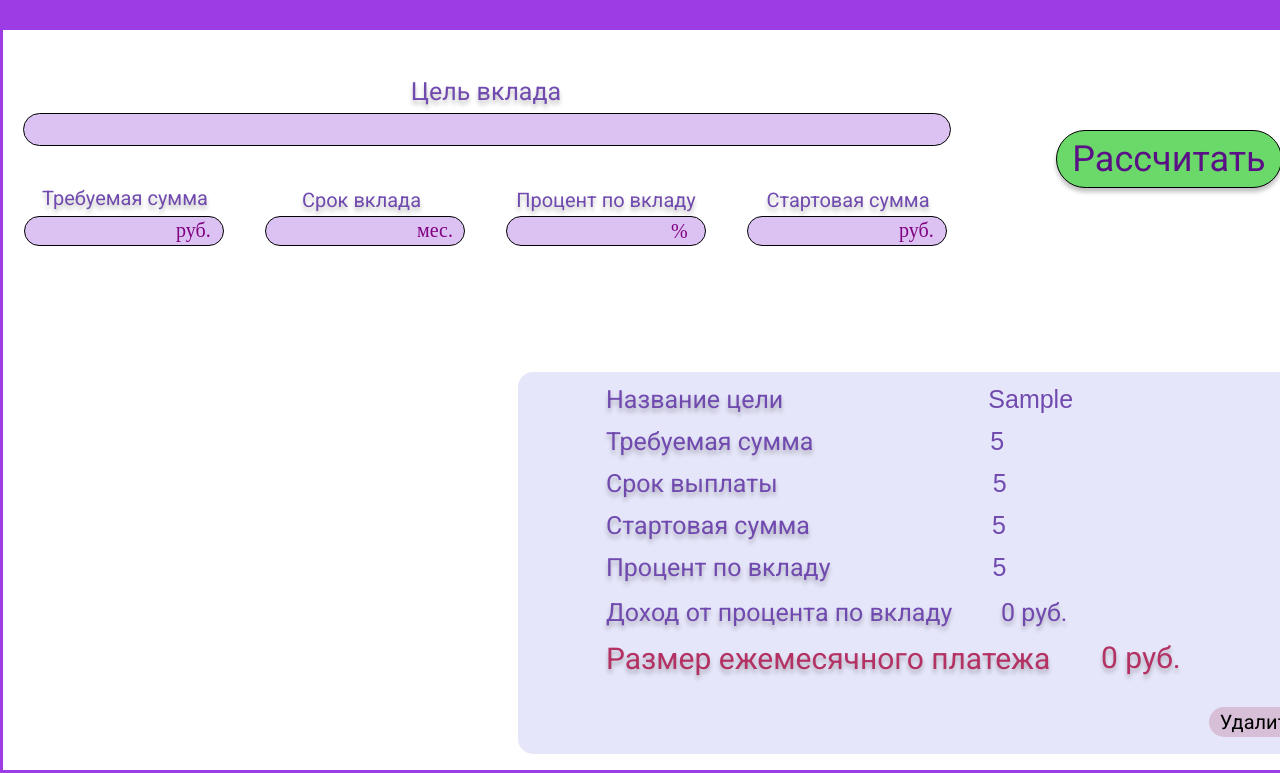
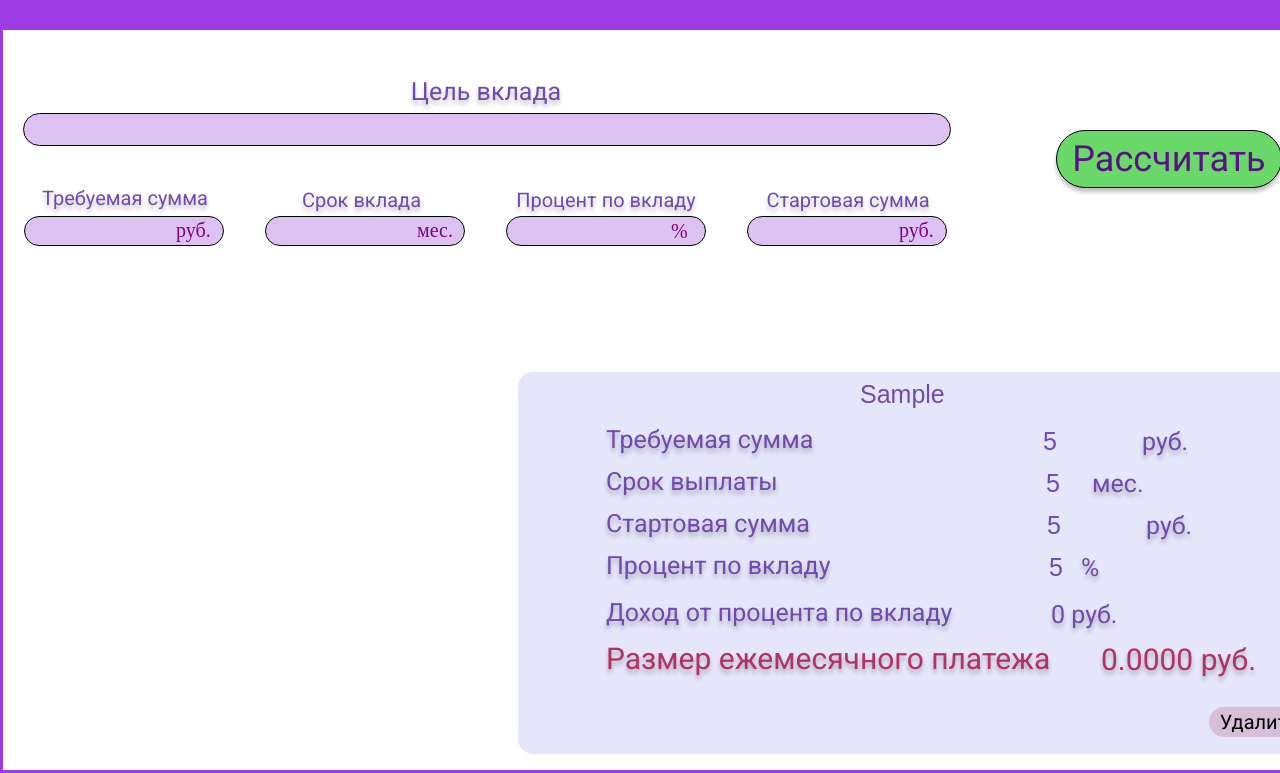
Before and after one commit to D00dlezZz/Piggy-bank, a plain HTML site: page index.html in a window 1280 px wide. Both pictures are taken after typing "Sample", "5", "5", "5", "5" into the empty fields and a click on the button "Рассчитать". Shown: the part 153-926 px from the top of the page. Drawn offline with Linux system fonts and the light colour scheme.

Commit message:
cardstylefixed

```diff
--- a/index.js
+++ b/index.js
@@ -27,13 +27,13 @@ function createNewSection() {
   newButton.innerHTML = "Удалить";
   const newSection = document.createElement('ul');
   newSection.className = 'target-card';
-  newSection.innerHTML = `<li class="item"><p>Название цели<input value = "${objOfResult.name}" class="inp-target"></p></li>
-                          <li class="item"><p>Требуемая сумма<input value = "${objOfResult.amount}" class="inp-required-amount"></p></li>
-                          <li class="item"><p>Срок выплаты<input value = "${objOfResult.date}" class="inp-term-of-deposit"></p></li>
-                          <li class="item"><p>Стартовая сумма<input value = "${objOfResult.startamount}" class="inp-starting-amount"></p></li>
-                          <li class="item item-end"><p>Процент по вкладу<input value = "${objOfResult.percents}" class="inp-percent"></p></li>
-                          <li class="item"><p class="interest-income">Доход от процента по вкладу</p><p class="income">${(objOfResult.amount - objOfResult.startamount)/100 * objOfResult.percents} руб.</p></li>
-                          <li class="item-payment-amount"><p class="payment">Размер ежемесячного платежа</p><p class="inp-payment-amount">${(objOfResult.amount - objOfResult.startamount - ((objOfResult.amount - objOfResult.startamount)/100 * objOfResult.percents))/objOfResult.date} руб.</p></li>`;
+  newSection.innerHTML = `<li class="item"><div><input value = "${objOfResult.name}" class="inp-target"></div></li>
+                          <li class="item"><div><p>Требуемая сумма</p><input value = "${objOfResult.amount}" class="inp-required-amount">руб.</div></li>
+                          <li class="item"><div><p>Срок выплаты</p><input value = "${objOfResult.date}" class="inp-term-of-deposit">мес.</div></li>
+                          <li class="item"><div><p>Стартовая сумма</p><input value = "${objOfResult.startamount}" class="inp-starting-amount">руб.</div></li>
+                          <li class="item item-end"><div><p>Процент по вкладу</p><input value = "${objOfResult.percents}" class="inp-percent">%</div></li>
+                          <li class="item"><div><p class="interest-income">Доход от процента по вкладу</p><p class="income">${(objOfResult.amount - objOfResult.startamount)/100 * objOfResult.percents} руб.</p></div></li>
+                          <li class="item-payment-amount"><div><p class="payment">Размер ежемесячного платежа</p><p class="inp-payment-amount">${((objOfResult.amount - objOfResult.startamount - ((objOfResult.amount - objOfResult.startamount)/100 * objOfResult.percents))/objOfResult.date).toFixed(4)} руб.</div></p></li>`;
   newSection.append(newButton);
   return newSection;
 }
--- a/style.css
+++ b/style.css
@@ -246,7 +246,7 @@ input[type=number]::-webkit-outer-spin-button {
 
 .inp-payment-amount{
     margin-left: 190px;
-    margin-top: -47px;
+    margin-top: -10px;
     margin-bottom: 5px;
     height: 30px;
     outline: none;
@@ -258,8 +258,8 @@ input[type=number]::-webkit-outer-spin-button {
 }
 
 .inp-target{
-    margin-left: 203px;
-    margin-top: 0px;
+    margin-left: -53px;
+    margin-top: 6px;
     margin-bottom: 5px;
     height: 30px;
     outline: none;
@@ -270,7 +270,7 @@ input[type=number]::-webkit-outer-spin-button {
 }
 
 .inp-required-amount{
-    margin-left: 175px;
+    margin-left: 130px;
     margin-top: 0px;
     margin-bottom: 5px;
     height: 30px;
@@ -279,10 +279,11 @@ input[type=number]::-webkit-outer-spin-button {
     font-size: 25px;
     color: #704AAE;
     background-color: #E6E6FA;
+    width: 97px;
 }
 
 .inp-term-of-deposit{
-    margin-left: 213px;
+    margin-left: 133px;
     margin-top: 0px;
     margin-bottom: 5px;
     height: 30px;
@@ -291,10 +292,11 @@ input[type=number]::-webkit-outer-spin-button {
     font-size: 25px;
     color: #704AAE;
     background-color: #E6E6FA;
+    width: 44px;
 }
 
 .inp-starting-amount{
-    margin-left: 180px;
+    margin-left: 134px;
     margin-top: 0px;
     margin-bottom: 5px;
     height: 30px;
@@ -303,10 +305,11 @@ input[type=number]::-webkit-outer-spin-button {
     font-size: 25px;
     color: #704AAE;
     background-color: #E6E6FA;
+    width: 97px;
 }
 
 .inp-percent{
-    margin-left: 160px;
+    margin-left: 136px;
     margin-top: 0px;
     margin-bottom: 5px;
     height: 30px;
@@ -315,6 +318,7 @@ input[type=number]::-webkit-outer-spin-button {
     font-size: 25px;
     color: #704AAE;
     background-color: #E6E6FA;
+    width: 30px;
 }
 
 li{
@@ -326,6 +330,7 @@ p{
     margin-top: 10px;
     padding-top: 11px;
     margin-left: -305px;
+    height: 0px;
 }
 
 ul{
@@ -343,8 +348,8 @@ ul{
 }
 
 .income{
-    margin-left: 90px;
-    margin-top: -40px;
+    margin-left: 140px;
+    margin-top: -9px;
 }
 
 .income-item{
```
